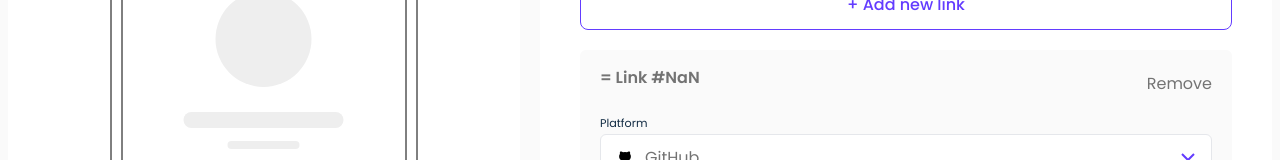
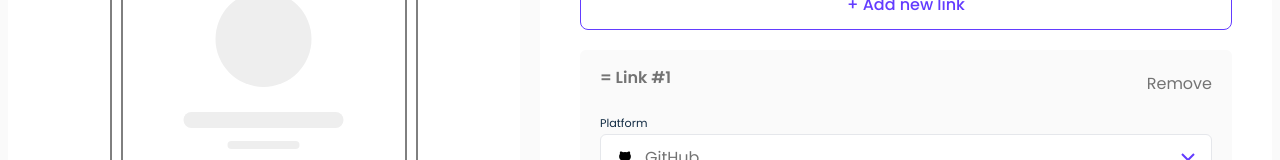
Before and after one commit to sandro21-glitch/link-sharing-app, a React (Vite) app: page /account in a window 1280 px wide. Both pictures are taken after a click on the button "+ Add new link". Shown: the part 297-457 px from the top of the page. Built offline with nearby package versions, Linux system fonts and the light colour scheme.

Commit message:
initial commit

```diff
--- a/src/features/account/linksPage/customizeLinks/SingleLinkHeader.tsx
+++ b/src/features/account/linksPage/customizeLinks/SingleLinkHeader.tsx
@@ -1,11 +1,11 @@
 type LinkHeaderTypes = {
-  index: number;
+  id: number;
 };
-const SingleLinkHeader = ({ index }: LinkHeaderTypes) => {
+const SingleLinkHeader = ({ id }: LinkHeaderTypes) => {
   return (
     <header className="w-full flex justify-between items-center mb-3">
       <h1 className="text-[1rem] font-semibold text-darkGrey">
-        = Link #{index + 1}
+        = Link #{id}
       </h1>
       <button className="text-darkGrey hover:text-strongPurple">Remove</button>
     </header>
```
